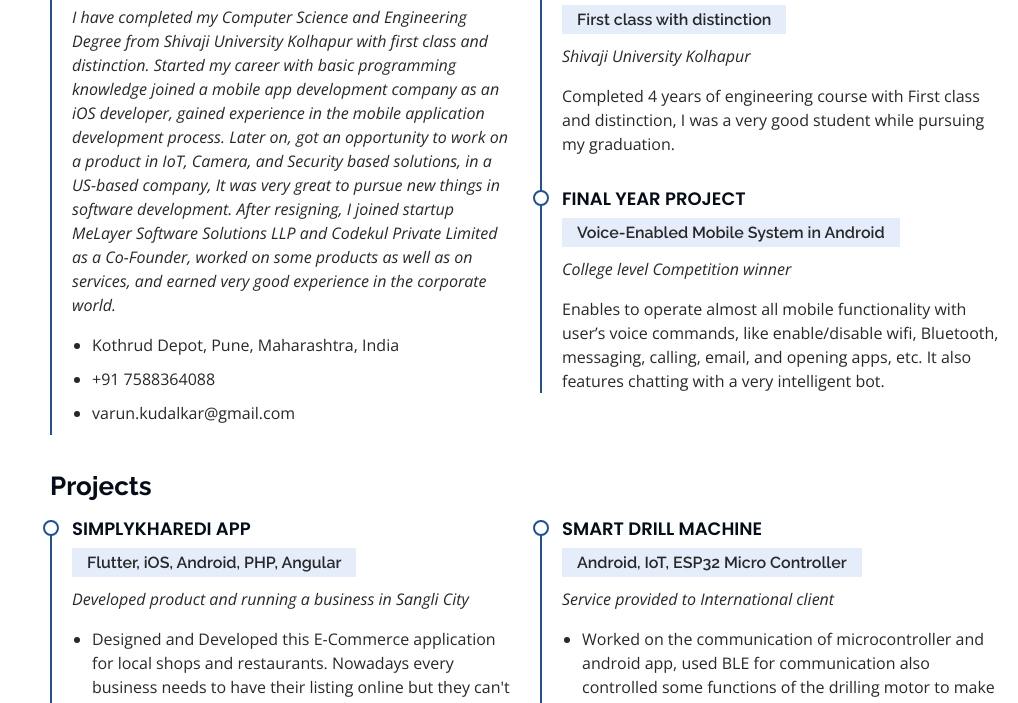
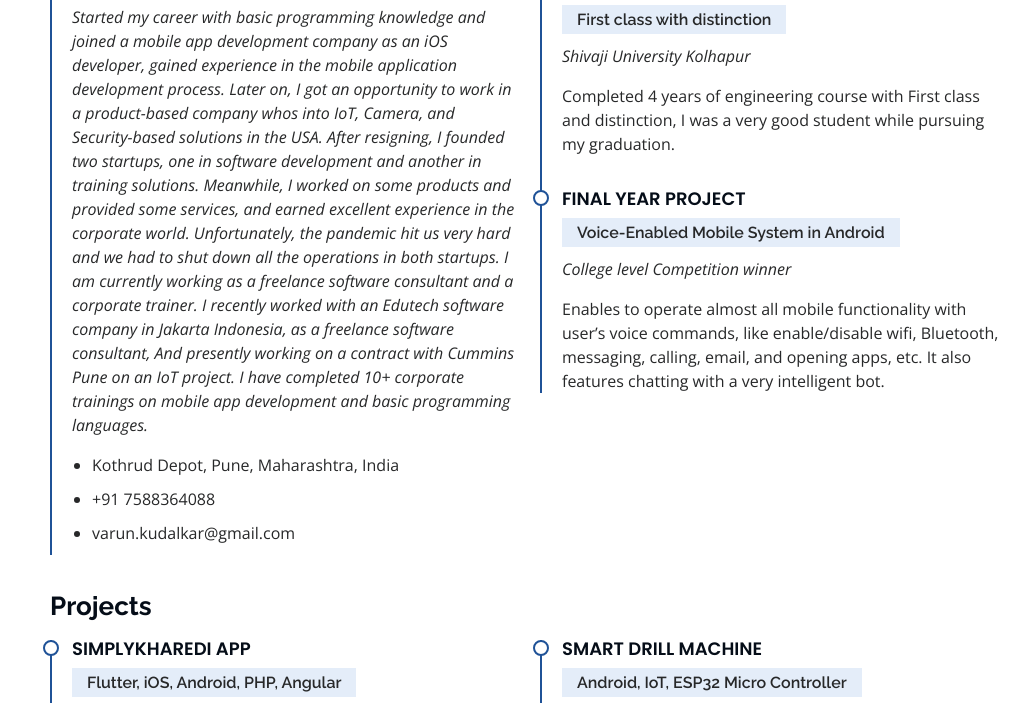
Before and after one commit to varunkudalkar/varunkudalkar.github.io, a plain HTML site: page index.html in a window 1280 px wide. Shown: the part 2996-3699 px from the top of the page, without its empty margins (262-1280 px from the left). Drawn offline with nearby package versions, Linux system fonts and the light colour scheme.

Commit message:
Update index.html

```diff
--- a/index.html
+++ b/index.html
@@ -296,7 +296,9 @@
             <h3 class="resume-title">Summary</h3>
             <div class="resume-item pb-0">
               <h4>Varun Kudalkar</h4>
-              <p><em>I have completed my Computer Science and Engineering Degree from Shivaji University Kolhapur with first class and distinction. Started my career with basic programming knowledge joined a mobile app development company as an iOS developer, gained experience in the mobile application development process. Later on, got an opportunity to work on a product in IoT, Camera, and Security based solutions, in a US-based company, It was very great to pursue new things in software development. After resigning, I joined startup MeLayer Software Solutions LLP and Codekul Private Limited as a Co-Founder, worked on some products as well as on services, and earned very good experience in the corporate world.</em></p>
+              <p><em>	Started my career with basic programming knowledge and joined a mobile app development company as an iOS developer, gained experience in the mobile application development process. Later on, I got an opportunity to work in a product-based company whos into IoT, Camera, and Security-based solutions in the USA. After resigning, I founded two startups, one in software development and another in training solutions. Meanwhile, I worked on some products and provided some services, and earned excellent experience in the corporate world. Unfortunately, the pandemic hit us very hard and we had to shut down all the operations in both startups.
+	I am currently working as a freelance software consultant and a corporate trainer. I recently worked with an Edutech software company in Jakarta Indonesia, as a freelance software consultant, And presently working on a contract with Cummins Pune on an IoT project. I have completed 10+ corporate trainings on mobile app development and basic programming languages.
+</em></p>
               <ul>
                 <li>Kothrud Depot, Pune, Maharashtra, India</li>
                 <li>+91 7588364088</li>
```
